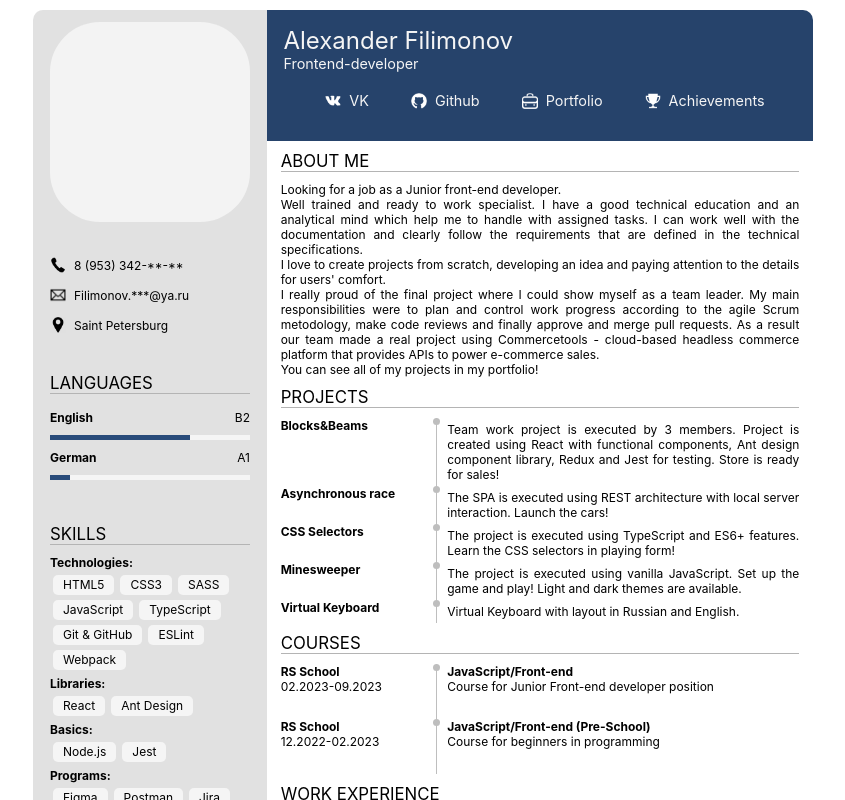
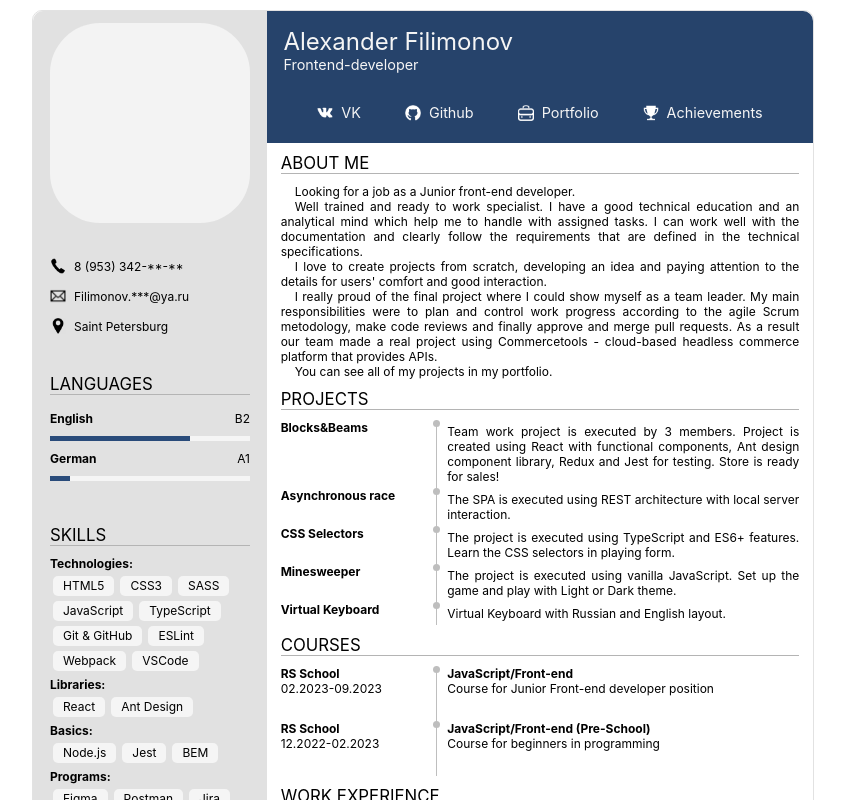
Before and after one commit to LuFtKrabbe/CV, a React (Create React App) app: page /profile in a window 1280 px wide. Shown: the top 800 px of the page, without its empty margins (217-1062 px from the left). Built offline with nearby package versions, Linux system fonts and the light colour scheme.

Commit message:
refactor: correct information and styles

```diff
--- a/src/App.tsx
+++ b/src/App.tsx
@@ -4,7 +4,7 @@ import AppRouter from './pages/appRouter';
 import './App.scss';
 
 const App: FC = (): JSX.Element => {
-  return <AppRouter />
+  return <AppRouter />;
 };
 
 export default App;
--- a/src/modules/projects/projectsData.tsx
+++ b/src/modules/projects/projectsData.tsx
@@ -49,7 +49,7 @@ export const projectsKeyboard: ProjectsData = {
   name: 'Virtual Keyboard',
   type: 'Functional application',
   picture: imageKeyboard,
-  description: `Virtual Keyboard with layout in Russian and English.`,
+  description: `Virtual Keyboard with Russian and English layout.`,
   descriptionExpand: `Virtual Keyboard with animated keystrokes and layout in Russian and English. The printed text corresponds
   to the characters displayed on the virtual keyboard when using a mouse or a physical keyboard. All application elements
   are generated with JavaScript.`,
@@ -59,7 +59,7 @@ export const projectsMinesweeper: ProjectsData = {
   name: 'Minesweeper',
   type: 'Game application',
   picture: imageMinesweeper,
-  description: `The project is executed using vanilla JavaScript. Set up the game and play! Light and dark themes are available.`,
+  description: `The project is executed using vanilla JavaScript. Set up the game and play with Light or Dark theme.`,
   descriptionExpand: `The version of the original application with full functionality: choose the size of the field, set
   the number of mines, watch the current values on the info board and look at the table of records. The game has sounds
   and dark and light color design.`,
@@ -78,7 +78,7 @@ export const projectsSelectors: ProjectsData = {
   name: 'CSS Selectors',
   type: 'Game and study application',
   picture: imageSelectors,
-  description: `The project is executed using TypeScript and ES6+ features. Learn the CSS selectors in playing form!`,
+  description: `The project is executed using TypeScript and ES6+ features. Learn the CSS selectors in playing form.`,
   descriptionExpand: `A simulator for learning css selectors, which contains 10 game levels. For the user comfort, the
   code and game entities are highlighted when hovering, the progress of the levels is shown in the panel and it is
   possible to take a hint.`,
@@ -88,7 +88,7 @@ export const projectsAsyncRace: ProjectsData = {
   name: 'Asynchronous race',
   type: 'Game SPA',
   picture: imageRace,
-  description: `The SPA is executed using REST architecture with local server interaction. Launch the cars!`,
+  description: `The SPA is executed using REST architecture with local server interaction.`,
   descriptionExpand: `Add or change cars, run each one individually or arrange a race. Keep track of their movement and
   condition on the track and view progress in the high score table. All actions take place in communication with
   the local server.`,
--- a/src/modules/skills/skillsData.tsx
+++ b/src/modules/skills/skillsData.tsx
@@ -7,9 +7,9 @@ export type SkillsData = {
 };
 
 export const skills: SkillsData = {
-  main: ['HTML5', 'CSS3', 'SASS', 'JavaScript', 'TypeScript', 'Git & GitHub', 'ESLint', 'Webpack'],
+  main: ['HTML5', 'CSS3', 'SASS', 'JavaScript', 'TypeScript', 'Git & GitHub', 'ESLint', 'Webpack', 'VSCode'],
   libraries: ['React', 'Ant Design'],
-  basics: ['Node.js', 'Jest'],
+  basics: ['Node.js', 'Jest', 'BEM'],
   programs: ['Figma', 'Postman', 'Jira', 'AutoCAD', 'Paint.NET'],
   os: ['Windows', 'Linux: Ubuntu'],
 };
--- a/src/pages/appRouter.tsx
+++ b/src/pages/appRouter.tsx
@@ -1,8 +1,8 @@
 import { FC } from 'react';
 import { Navigate, Route, Routes } from 'react-router-dom';
 
+import Portfolio from './portfolio/portfolio';
 import Profile from './print/profile';
-import Portfolio from './portfolio/portfolio';
 
 const AppRouter: FC = (): JSX.Element => {
   return (
--- a/src/pages/portfolio/portfolio.scss
+++ b/src/pages/portfolio/portfolio.scss
@@ -9,7 +9,7 @@
 }
 
 .portfolio-content {
-  @include flex(flex, center, center, column);
+  @include flex(flex, center, flex-start, column);
   width: 780px;
   height: 1103px;
   border: solid 1px $color-portfolio-content-frame;
@@ -20,13 +20,20 @@
   @include flex(flex, flex-start, flex-start, column);
   font-size: 2rem;
   width: 100%;
-  height: 10%;
+  height: 100px;
   color: $color-main-header-text;
   background-color: $color-main-header;
   border-top-left-radius: 10px;
   border-top-right-radius: 10px;
   & .header-name {
     margin: 10px 0 0 20px;
+  }
+  & .header-back {
+    @include flex(flex, flex-end, center);
+    font-size: 1.2rem;
+    text-decoration: none;
+    color: $color-main-header-text;
+    margin: 20px 0 0 20px;
   }
 }
 
@@ -35,4 +42,5 @@
   width: 95%;
   height: 90%;
   border-bottom-right-radius: 10px;
+  margin: 5px;
 }
--- a/src/pages/portfolio/portfolio.tsx
+++ b/src/pages/portfolio/portfolio.tsx
@@ -1,4 +1,6 @@
 import { FC } from 'react';
+
+import { NavLink } from 'react-router-dom';
 
 import {
   projectsAsyncRace,
@@ -20,6 +22,9 @@ const Portfolio: FC = (): JSX.Element => {
         <div className="portfolio-content">
           <div className="portfolio-content-header">
             <div className="header-name">Portfolio</div>
+            <NavLink to="/profile" className="header-back">
+              ← Back
+            </NavLink>
           </div>
           <div className="portfolio-content-main">
             {ProjectsExpandBlock(projectsCommerce)}
--- a/src/pages/print/main.scss
+++ b/src/pages/print/main.scss
@@ -17,7 +17,7 @@
 .header-links {
   @include flex(flex, space-between, space-evenly);
   width: 100%;
-  margin: 20px 0 0 0;
+  margin: 26px 0 0 0;
   & .header-vk,
   .header-github,
   .header-portfolio,
@@ -26,7 +26,7 @@
     font-size: 1.2rem;
     text-decoration: none;
     color: $color-main-header-text;
-    margin: 0 0 0 10px;
+    padding: 5px 10px;
     &:before {
       content: '';
       display: block;
@@ -35,6 +35,10 @@
       margin: 0 8px 0 0;
       background-size: contain;
       background-repeat: no-repeat;
+    }
+    &:hover {
+      background-color: $color-main-button;
+      border-radius: 5px;
     }
   }
   & .header-vk:before {
@@ -62,6 +66,7 @@
     margin: 10px 0 0 0;
     font-size: 1rem;
     text-align: justify;
+    text-indent: 14px;
   }
 }
 
--- a/src/pages/print/profile.scss
+++ b/src/pages/print/profile.scss
@@ -12,6 +12,8 @@
   @include flex(flex, center, center);
   width: 780px;
   height: 1103px;
+  border: solid 1px $color-portfolio-content-frame;
+  border-radius: 10px;
 }
 
 .profile-column {
--- a/src/pages/print/profile.tsx
+++ b/src/pages/print/profile.tsx
@@ -1,4 +1,6 @@
 import { FC } from 'react';
+
+import { NavLink } from 'react-router-dom';
 
 import ContactsBlock from '../../modules/contacts/contacts';
 import { contacts } from '../../modules/contacts/contactsData';
@@ -20,7 +22,6 @@ import SkillsBlock from '../../modules/skills/skills';
 import { skills } from '../../modules/skills/skillsData';
 import WorkBlock from '../../modules/work/work';
 import { workFirst } from '../../modules/work/workData';
-import { NavLink } from 'react-router-dom';
 
 const Profile: FC = (): JSX.Element => {
   return (
@@ -47,28 +48,40 @@ const Profile: FC = (): JSX.Element => {
               <div className="header-name">Alexander Filimonov</div>
               <div className="header-profession">Frontend-developer</div>
               <div className="header-links">
-                <NavLink to="/portfolio" className="header-vk">VK</NavLink>
-                <NavLink to="/portfolio" className="header-github">Github</NavLink>
-                <NavLink to="/portfolio" className="header-portfolio">Portfolio</NavLink>
-                <NavLink to="/portfolio" className="header-achievements">Achievements</NavLink>
+                <NavLink to="/portfolio" className="header-vk">
+                  VK
+                </NavLink>
+                <NavLink to="/portfolio" className="header-github">
+                  Github
+                </NavLink>
+                <NavLink to="/portfolio" className="header-portfolio">
+                  Portfolio
+                </NavLink>
+                <NavLink to="/portfolio" className="header-achievements">
+                  Achievements
+                </NavLink>
               </div>
             </div>
             <div className="main-about">
               <div className="about-header">ABOUT ME</div>
               <div className="about-text">
-                Looking for a job as a Junior front-end developer.
-                <br></br>
-                Well trained and ready to work specialist. I have a good technical education and an analytical mind
-                which help me to handle with assigned tasks. I can work well with the documentation and clearly follow
-                the requirements that are defined in the technical specifications.
-                <br></br>I love to create projects from scratch, developing an idea and paying attention to the details
-                for users' comfort.
-                <br></br>I really proud of the final project where I could show myself as a team leader. My main
-                responsibilities were to plan and control work progress according to the agile Scrum metodology, make
-                code reviews and finally approve and merge pull requests. As a result our team made a real project using
-                Commercetools - cloud-based headless commerce platform that provides APIs to power e-commerce sales.
-                <br></br>
-                You can see all of my projects in my portfolio!
+                <div>Looking for a job as a Junior front-end developer.</div>
+                <div>
+                  Well trained and ready to work specialist. I have a good technical education and an analytical mind
+                  which help me to handle with assigned tasks. I can work well with the documentation and clearly follow
+                  the requirements that are defined in the technical specifications.
+                </div>
+                <div>
+                  I love to create projects from scratch, developing an idea and paying attention to the details for
+                  users' comfort and good interaction.
+                </div>
+                <div>
+                  I really proud of the final project where I could show myself as a team leader. My main
+                  responsibilities were to plan and control work progress according to the agile Scrum metodology, make
+                  code reviews and finally approve and merge pull requests. As a result our team made a real project
+                  using Commercetools - cloud-based headless commerce platform that provides APIs.
+                </div>
+                <div>You can see all of my projects in my portfolio.</div>
               </div>
             </div>
             <div className="main-projects">
--- a/src/styles/colors.scss
+++ b/src/styles/colors.scss
@@ -2,6 +2,8 @@
 
 $color-main-header: rgb(38, 67, 107);
 $color-main-header-text: rgb(245, 245, 245);
+
+$color-portfolio-content-frame: rgb(226, 226, 226);
 
 // Main page //
 
@@ -13,7 +15,7 @@ $color-column-lang-fullness: rgb(41, 75, 122);
 
 $color-column-skills-tag: rgb(245, 245, 245);
 
-
+$color-main-button: rgb(54, 79, 114);
 $color-main-divider: rgb(180, 180, 180);
 
 $color-main-edu-divider: rgb(190, 190, 190);
@@ -25,5 +27,4 @@ $color-main-projects-divider: rgb(190, 190, 190);
 
 // Portfolio page //
 
-$color-portfolio-content-frame: rgb(226, 226, 226);
 $color-portfolio-images: rgb(120, 120, 120);
```
